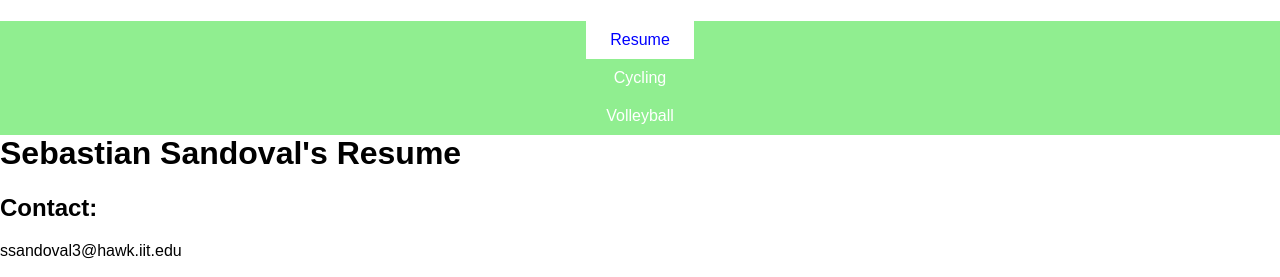
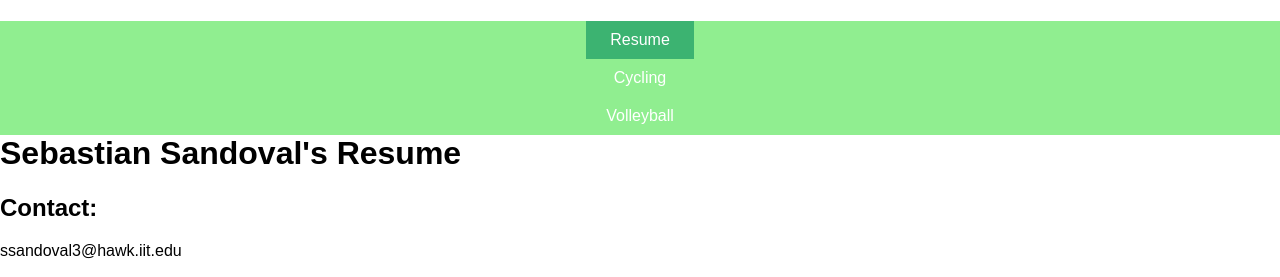
Before and after one commit to ssandoval3/Project2, a plain HTML site: page index.html in a window 1280 px wide. In both pictures the pointer is over the link "Resume". Shown: the top 277 px of the page. Drawn offline with Linux system fonts and the light colour scheme.

Commit message:
Update style.css

```diff
--- a/css/style.css
+++ b/css/style.css
@@ -29,6 +29,6 @@
 }
 
 #main-navbar ul li a:hover {
-  background-color: white;
-  color: blue;
+  background-color: MediumSeaGreen;
+  color: white;
 }
```
